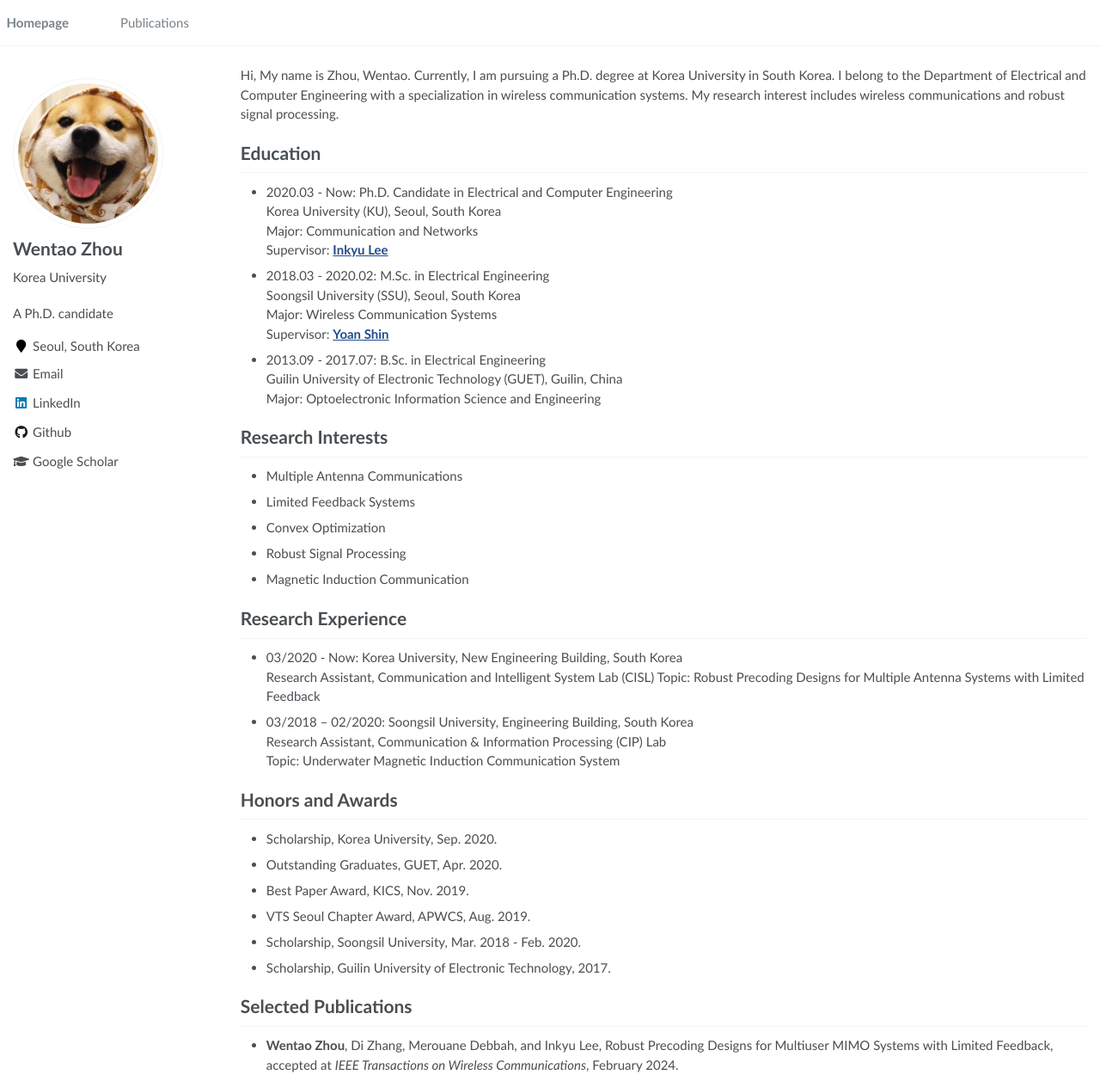
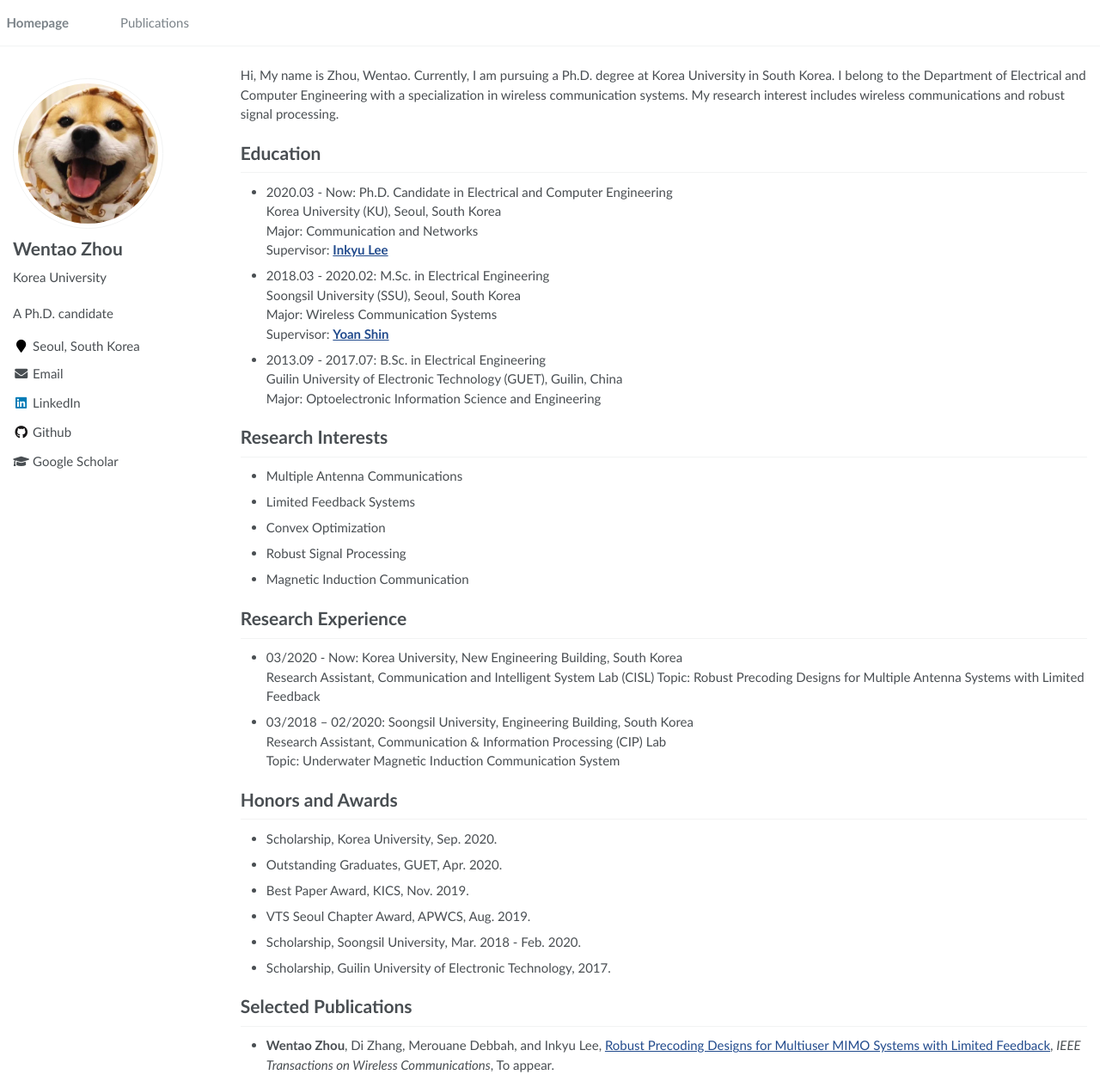
Before and after one commit to zhouwt612/zhouwt612.github.io, a Jekyll site: the page built from _pages/about.md, in a window 1280 px wide and 1264 px high. Shown: the whole window at 86% size. Built offline with Jekyll 4.4.1, drawn with Linux system fonts in a browser that asks for light colours.

Commit message:
Update about.md

```diff
--- a/_pages/about.md
+++ b/_pages/about.md
@@ -64,4 +64,4 @@ Hi, My name is Zhou, Wentao. Currently, I am pursuing a Ph.D. degree at Korea Un
 
 
 # Selected Publications
-- **Wentao Zhou**, Di Zhang, Merouane Debbah, and Inkyu Lee, Robust Precoding Designs for Multiuser MIMO Systems with Limited Feedback, accepted at *IEEE Transactions on Wireless Communications*, February 2024.
+- **Wentao Zhou**, Di Zhang, Merouane Debbah, and Inkyu Lee, [Robust Precoding Designs for Multiuser MIMO Systems with Limited Feedback](https://ieeexplore.ieee.org/document/10438396), *IEEE Transactions on Wireless Communications*, To appear.
```
